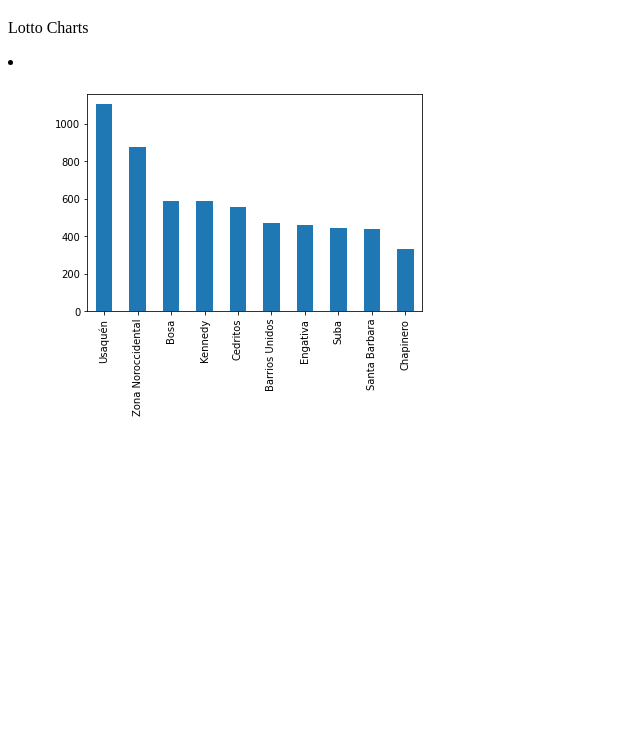
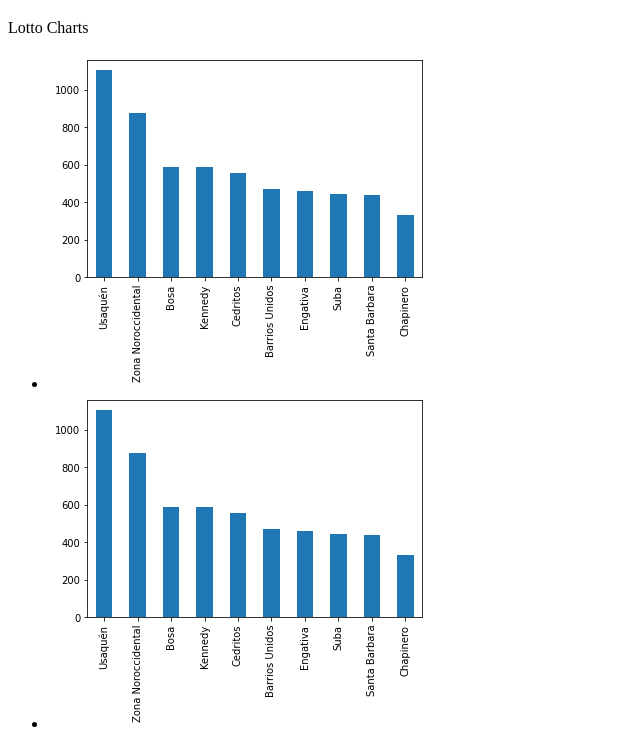
Before and after one commit to diiaz2910/charts-images, a plain HTML site: page docs/index.html in a window 1280 px wide. Shown: the part 61-810 px from the top of the page, without its empty margins (0-640 px from the left). Drawn offline with Linux system fonts and the light colour scheme.

Commit message:
Index testing

```diff
--- a/docs/index.html
+++ b/docs/index.html
@@ -8,10 +8,13 @@
   <body>
     <h1>Charts Images</h1>
     <p>Lotto Charts</p>
-    <li>
-      <ul>
+    <ul>
+      <li>
         <img src="./images/descarga.png" alt="Chart Image" />
-      </ul>
-    </li>
+      </li>
+      <li>
+        <img src="./images/descarga.png" alt="Chart Image" />
+      </li>
+    </ul>
   </body>
 </html>
```
